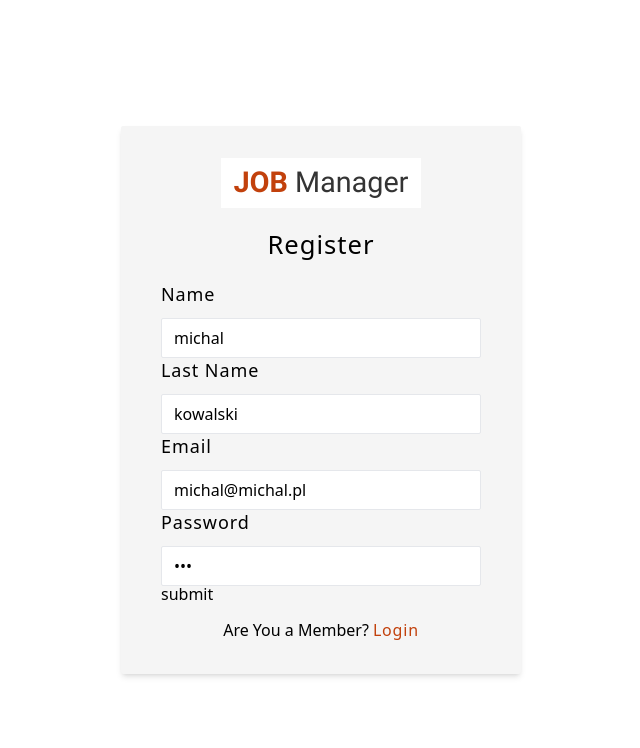
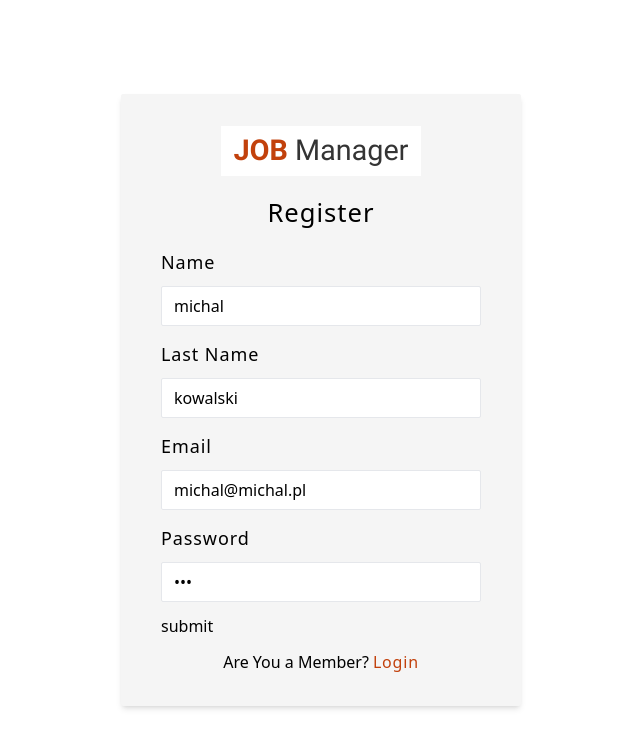
Before and after one commit to misiek869/jobs-app, a React (Vite) app: page /register in a window 1280 px wide. Shown: the top 748 px of the page, without its empty margins (319-959 px from the left). Built offline with nearby package versions, Linux system fonts and the light colour scheme.

Commit message:
add mb-4

```diff
--- a/src/components/FormRow.tsx
+++ b/src/components/FormRow.tsx
@@ -7,7 +7,7 @@ type FormRowProps = {
 
 const FormRow = ({ type, name, labelText, defaultValue }: FormRowProps) => {
 	return (
-		<div className=''>
+		<div className='mb-4'>
 			<label
 				htmlFor={name}
 				className='block text-lg mb-3 capitalize tracking-wider leading-6'>
```
